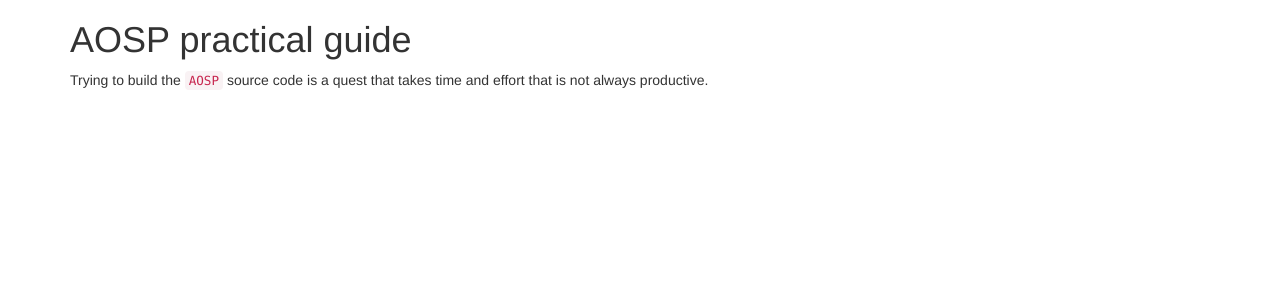
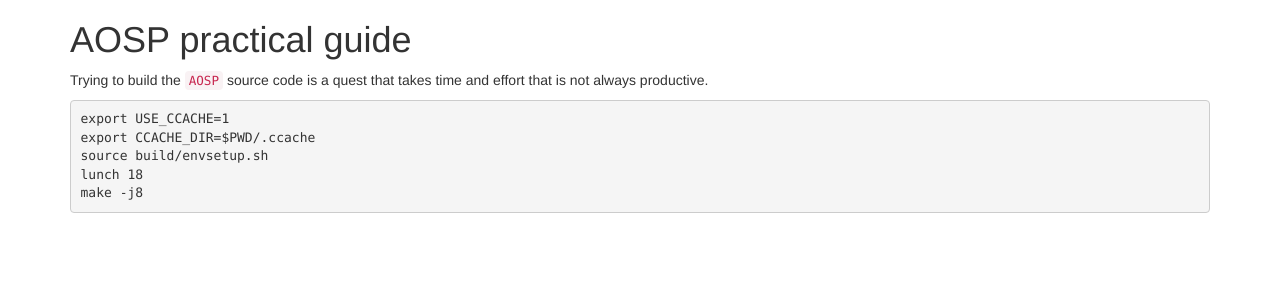
Before and after one commit to gipi/android_device_gipi_hal9000, a Jekyll site: the page built from index.md, in a window 1280 px wide. Shown: the top 300 px of the page. Built offline with Jekyll 4.4.1, drawn with Linux system fonts in a browser that asks for light colours.

Commit message:
Add instruction to quick build.

```diff
--- a/index.md
+++ b/index.md
@@ -5,3 +5,9 @@ layout: base
 
 Trying to build the ``AOSP`` source code is a quest that takes time and effort
 that is not always productive.
+
+    export USE_CCACHE=1
+    export CCACHE_DIR=$PWD/.ccache
+    source build/envsetup.sh
+    lunch 18
+    make -j8
```
